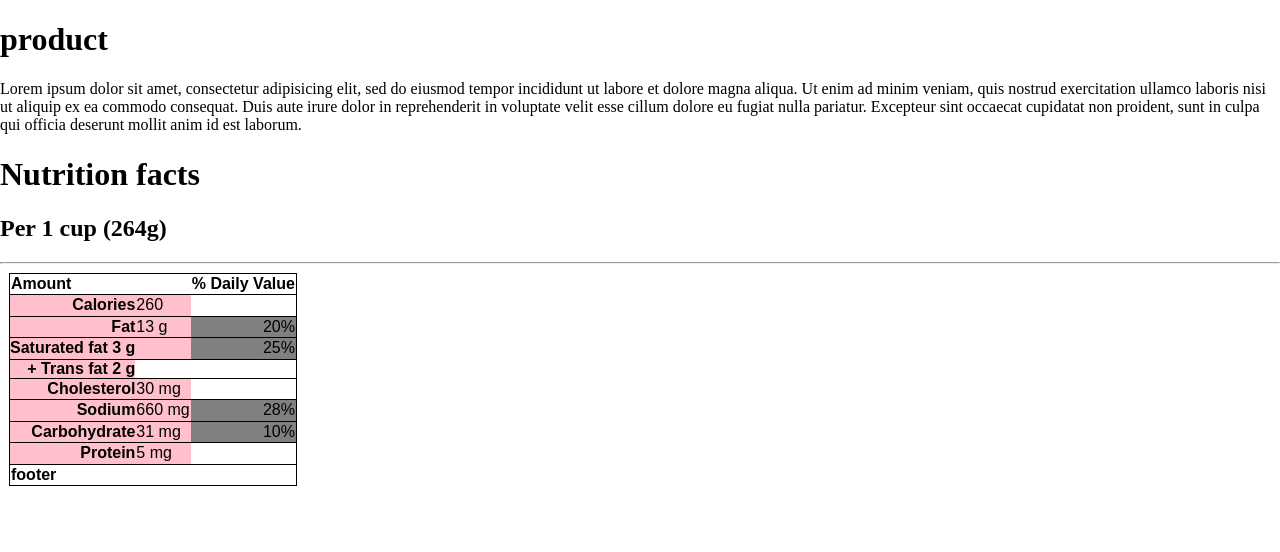
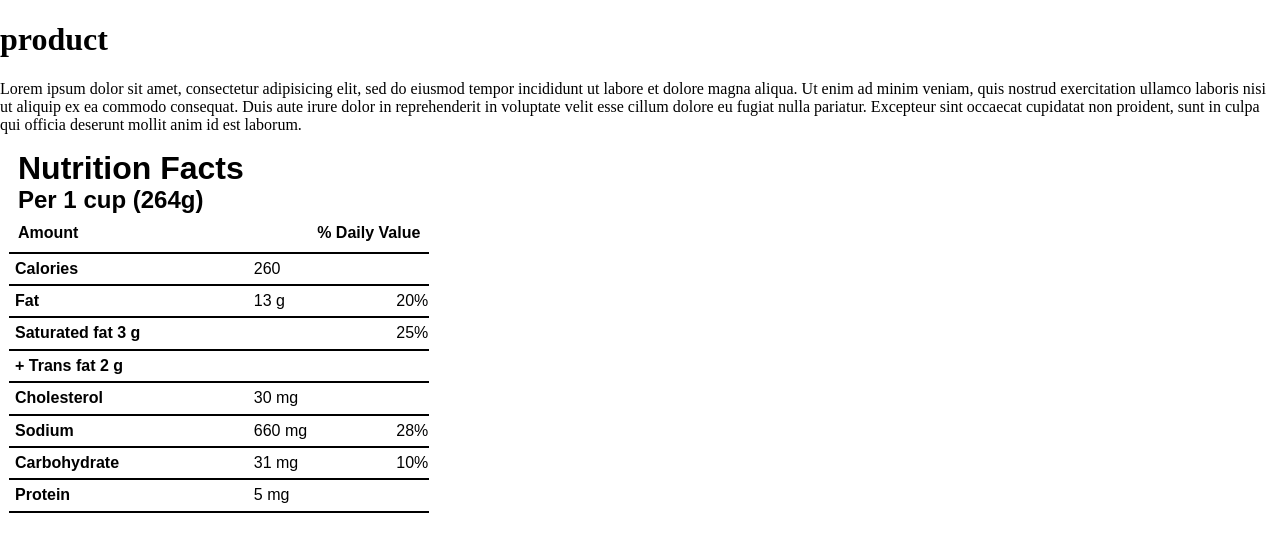
Before and after one commit to amychurchwell/product, a plain HTML site: page index.html in a window 1280 px wide. Drawn offline with Linux system fonts and the light colour scheme.

Commit message:
finish nutrition table

```diff
--- a/css/styles.css
+++ b/css/styles.css
@@ -20,36 +20,45 @@ font-family: 'Open Sans', sans-serif;
   box-sizing: border-box;
 }
 
+/*NUTRITION TABLE*/
 table{
-  border: 1px solid black;
   margin: 9px;
   font-family: sans-serif;
   border-collapse: collapse;
+  text-align: left;
 }
 
 tr{
-  padding: 15px;
-  border-bottom: 1pt solid black;
-  text-align: left;
+  border-bottom: 2pt solid black;
 }
 
+th{
+  padding: 9px;
+}
+
+table h1, h2{
+  margin: 0;
+  line-height: 0.5;
+}
+
+thead tr:first-child{
+  border-bottom: 0;
+}
 
 td{
   margin: 15px;
 }
 
 tbody>tr{
-  background-color: gray;
   text-align: right;
 }
 
 td:nth-child(2){
-  background-color: pink;
   text-align: left;
 }
 
 td:first-child{
-  padding: 0;
+  padding: 6px;
   font-weight: bold;
-  background-color: pink;
+  text-align: left;
 }
--- a/index.html
+++ b/index.html
@@ -23,23 +23,22 @@ A gallery of smaller images (e.g. similar products...) -->
       <table>
         <thead>
           <tr>
-            <h1>Nutrition facts</h1>
-            <h2>Per 1 cup (264g)</h2>
-            <hr>
+            <th>
+              <h1>Nutrition Facts</h1><br>
+              <h2>Per 1 cup (264g)</h2>
+            </th>
+          </tr>
+          <tr>
             <th>Amount</th>
             <th></th>
             <th>% Daily Value</th>
           </tr>
         </thead>
-        <tfoot>
-          <tr>
-            <th>footer</th>
-          </tr>
-        </tfoot>
         <tbody>
           <tr>
             <td>Calories</td>
             <td>260</td>
+            <td></td>
           </tr>
           <tr>
             <td>Fat</td>
@@ -53,9 +52,12 @@ A gallery of smaller images (e.g. similar products...) -->
           <tr>
           <tr>
             <td>+ Trans fat 2 g</td>
+            <td></td>
+            <td></td>
           <tr>
             <td>Cholesterol</td>
             <td>30 mg</td>
+            <td></td>
           </tr>
           <tr>
             <td>Sodium</td>
@@ -70,6 +72,7 @@ A gallery of smaller images (e.g. similar products...) -->
           <tr>
             <td>Protein</td>
             <td>5 mg</td>
+            <td></td>
           </tr>
         </tbody>
       </table>
```
